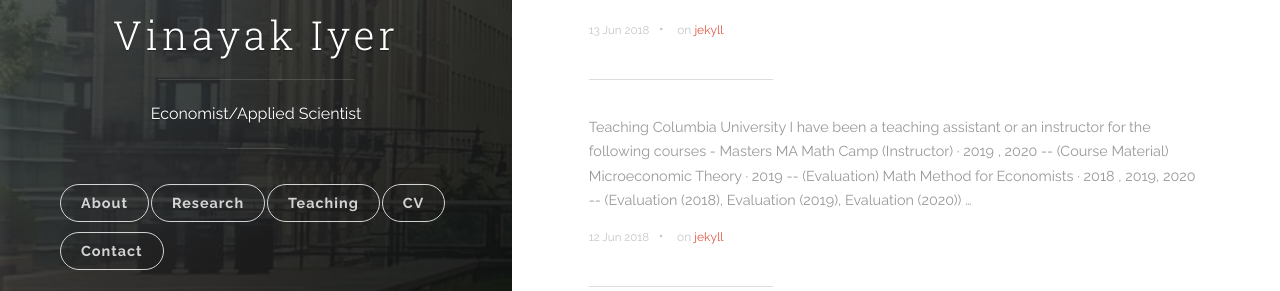
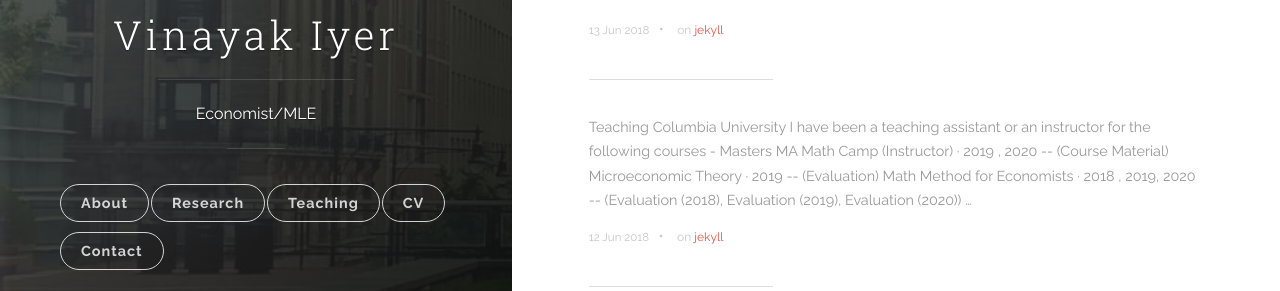
Before and after one commit to vinayakiyer/vinayakiyer.github.io, a Jekyll site: the page built from index.html, in a window 1280 px wide. Shown: the part 414-705 px from the top of the page. Built offline with Jekyll 4.4.1, drawn with Linux system fonts in a browser that asks for light colours; the list of posts is cut into pages by our own code.

Commit message:
Update _config.yml

```diff
--- a/_config.yml
+++ b/_config.yml
@@ -1,6 +1,6 @@
 # Site settings
 title: Vinayak Iyer
-description: Economist/Applied Scientist
+description: Economist/MLE
 url: 'https://vinayakiyer.github.io'
 baseurl: ""
 google_analytics: 'UA-154586808-1'
```
